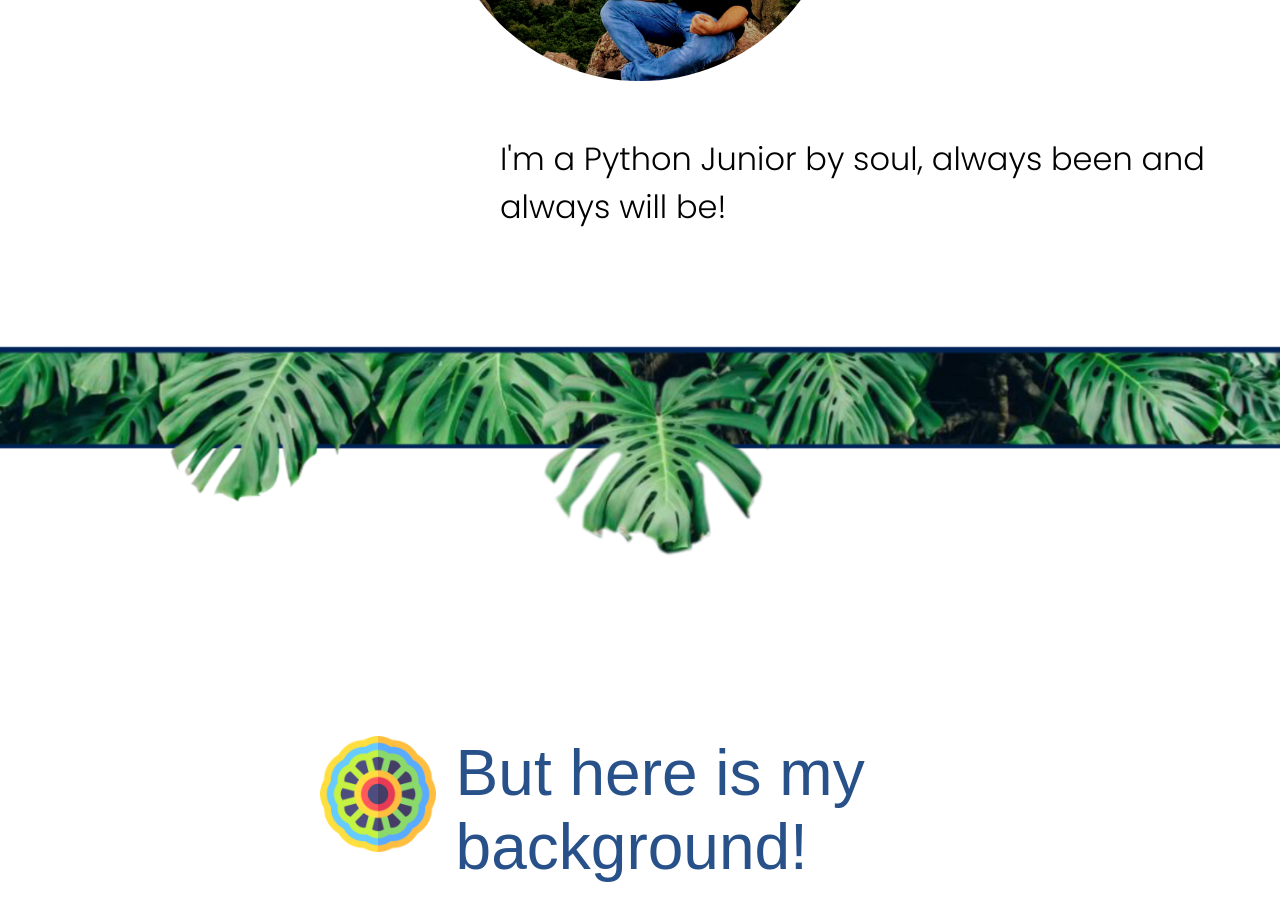
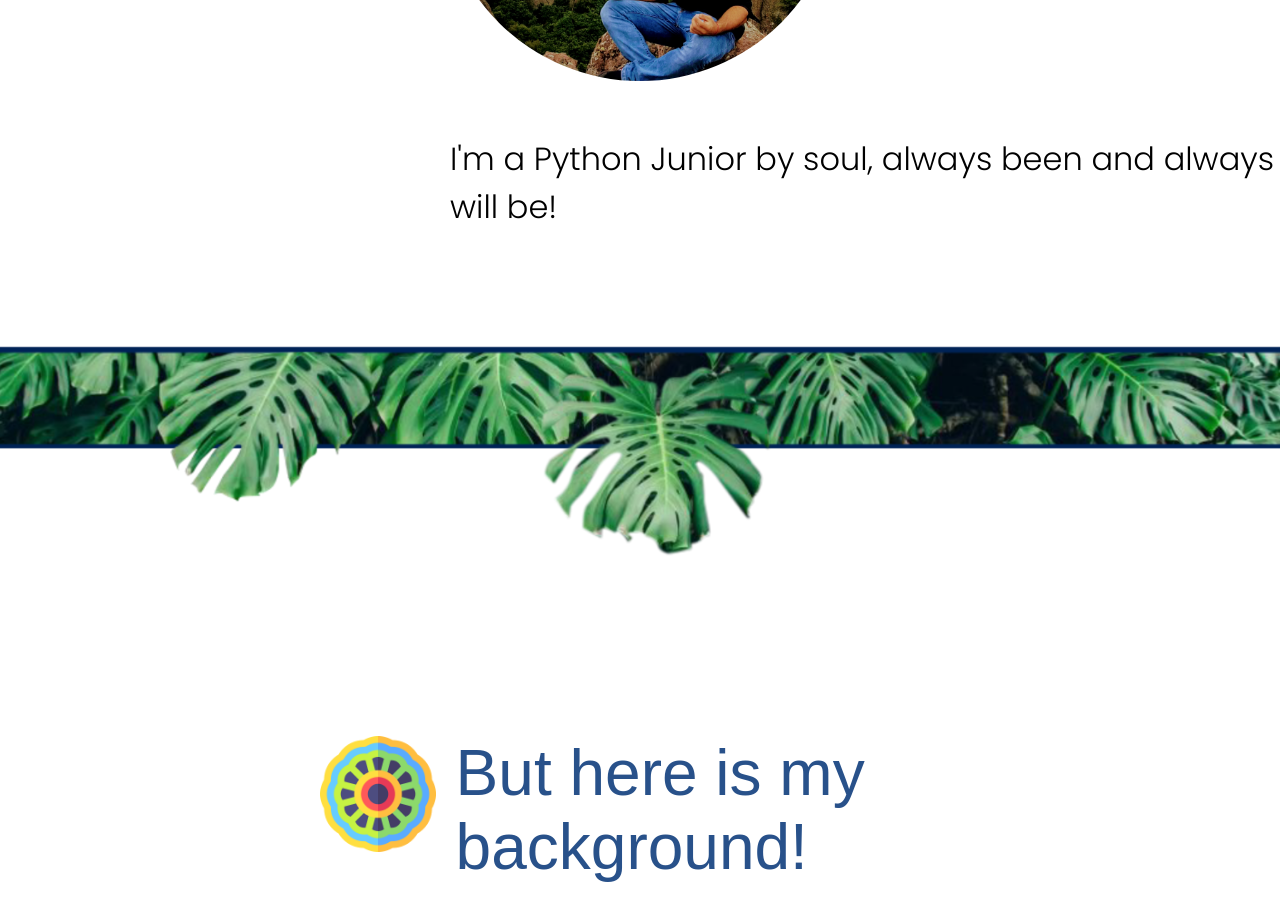
Before and after one commit to Totrus92/cv, a plain HTML site: page index.html in a window 1280 px wide. Shown: the part 1800-2721 px from the top of the page. Drawn offline with Linux system fonts and the light colour scheme; a web font is replaced by a local one.

Commit message:
450 margin changed for I'm a Python Junior by soul

```diff
--- a/index.html
+++ b/index.html
@@ -33,7 +33,7 @@
 
     <h1 class="h1">It's my CV</h1>
     <img src="images\received_2335617509801768.jpeg" alt="brb" class="myface">
-    <p class="p" style="margin: 50px auto auto 500px;">I'm a Python Junior by soul, always been and always will be!</p>
+    <p class="p" style="margin: 50px auto auto 450px;">I'm a Python Junior by soul, always been and always will be!</p>
 
     <img src="images\Comp 1_000001.png" alt="asdasd" class="monsteras">
 
```
